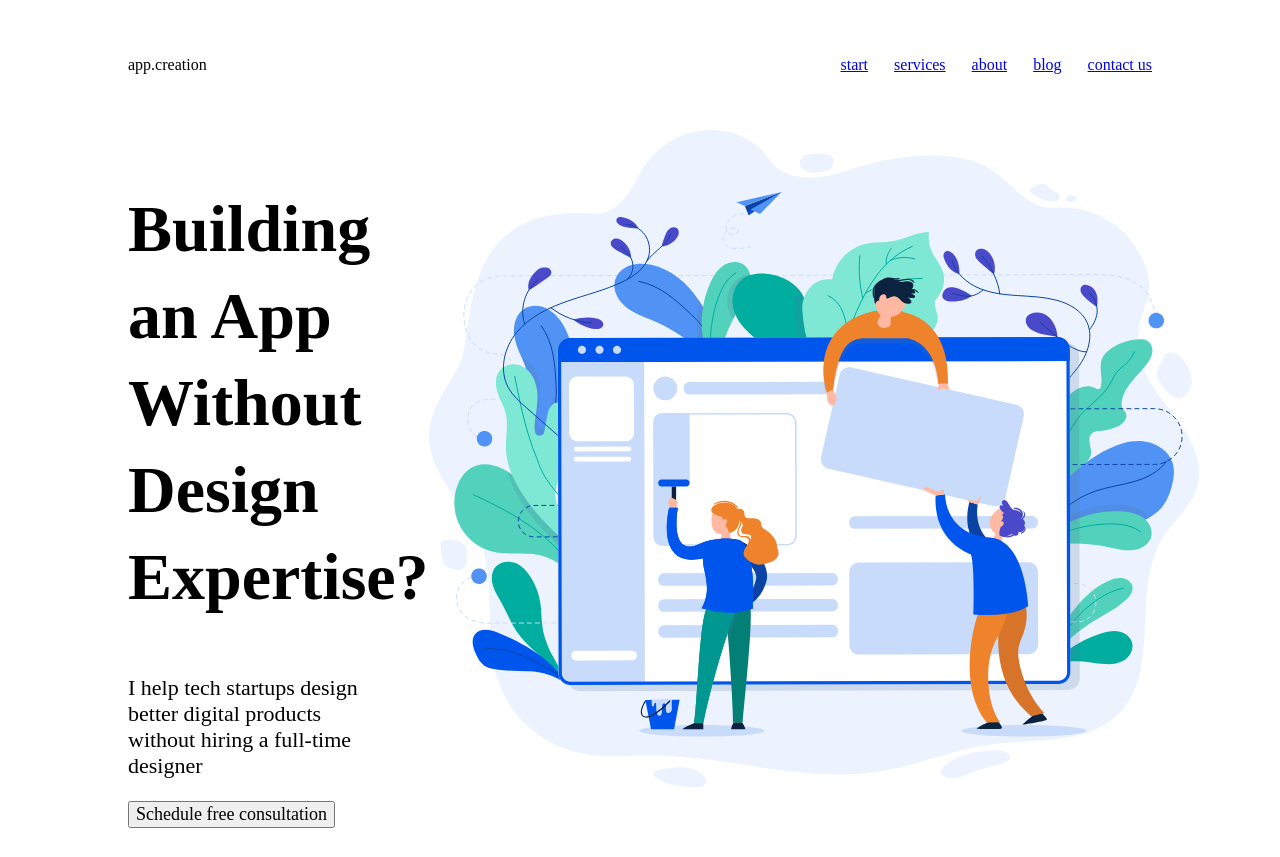
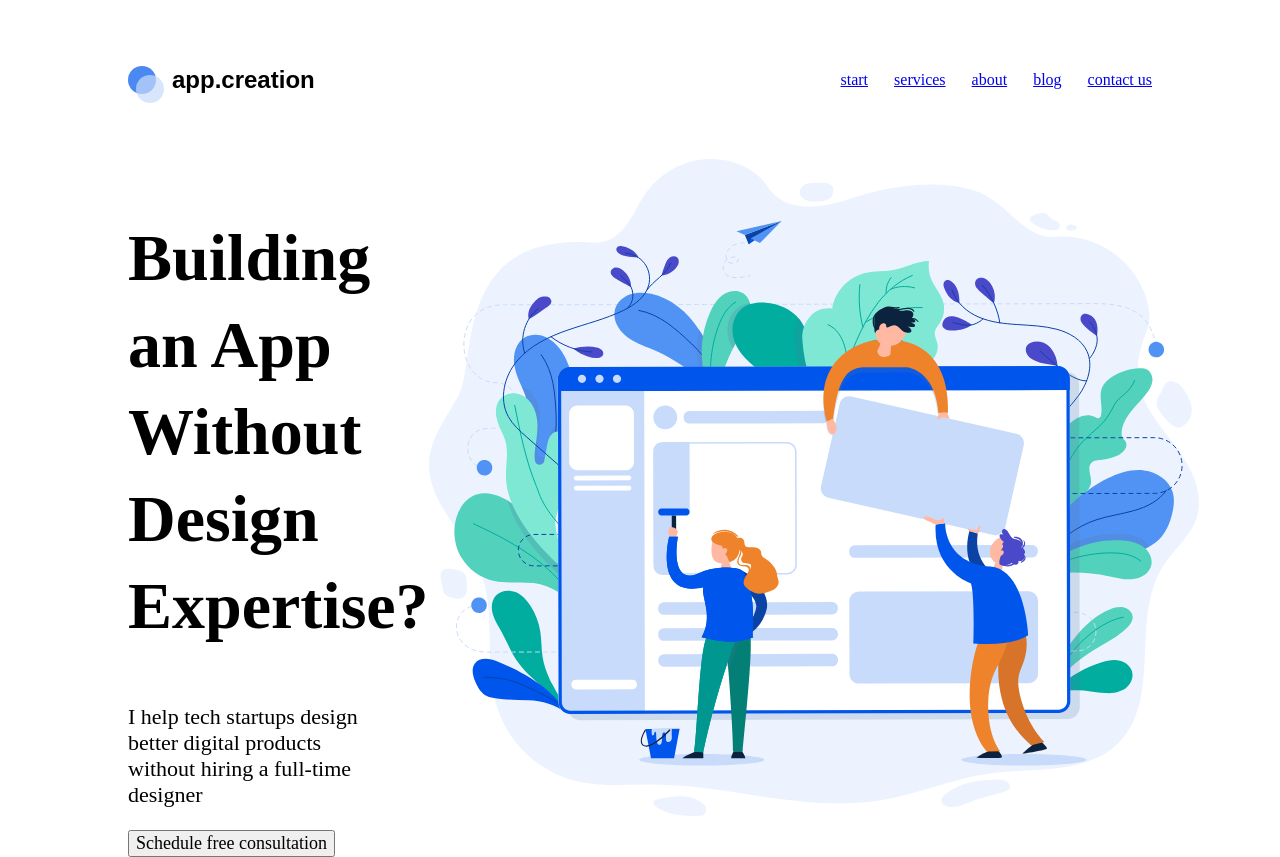
Before and after one commit to WebHeroSchool/sonya-magna-training, a plain HTML site: page index.html in a window 1280 px wide. Before the commit the page ends 828 px from the top, so only its background shows below. Drawn offline with Linux system fonts and the light colour scheme; a web font is replaced by a local one.

Commit message:
creating images and styles for the logo

```diff
--- a/styles.css
+++ b/styles.css
@@ -11,6 +11,27 @@ body {
 }
 .header-logo {
   padding: 40px 0;
+  padding-left: 44px;
+  position: relative;
+}
+.header-logo__ellipse {
+  width: 28px;
+  height: 28px;
+  position: absolute;
+  top: 50%;
+  left: 0;
+  transform: translateY(-50%);
+  background: #0056EC;
+  border-radius: 50%;
+  opacity: .7;
+}
+.header-logo__ellipse_light {
+  top: 56%;
+  left: 8px;
+  background: #C8DBFB;
+}
+.header-logo__text {
+  font: bold 24px/31px PT Serif Caption, arial, helvetica;
 }
 .header-nav {
   display: flex;
```
Also changed, not shown: index.html (+2 -4 lines).
